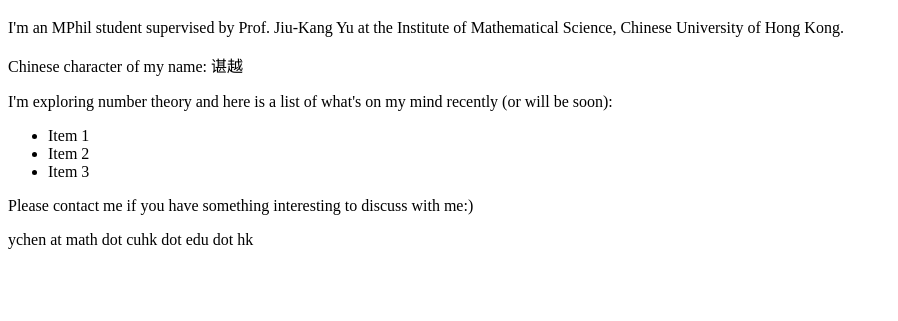
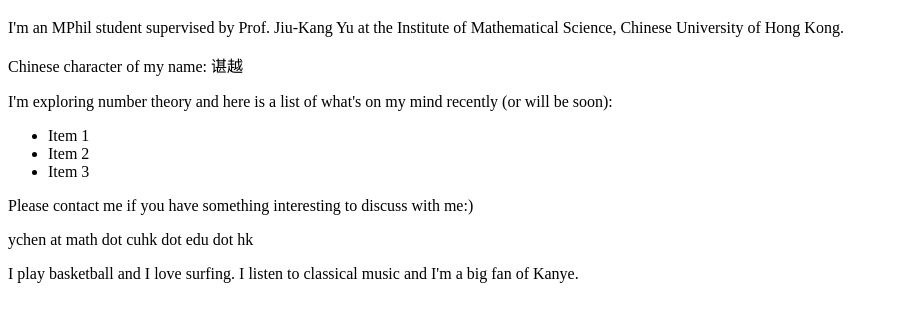
Before and after one commit to ChernYue0401/ChenYue-math.github.io, a plain HTML site: page index.html in a window 1280 px wide. Shown: the part 61-382 px from the top of the page, without its empty margins (0-898 px from the left). Drawn offline with Linux system fonts and the light colour scheme.

Commit message:
Update index.html

```diff
--- a/index.html
+++ b/index.html
@@ -18,5 +18,6 @@
     </ul>
     <p>Please contact me if you have something interesting to discuss with me:)</p>
     <p>ychen at math dot cuhk dot edu dot hk</p>
+    <p>I play basketball and I love surfing. I listen to classical music and I'm a big fan of Kanye.
 </body>
 </html>
```
